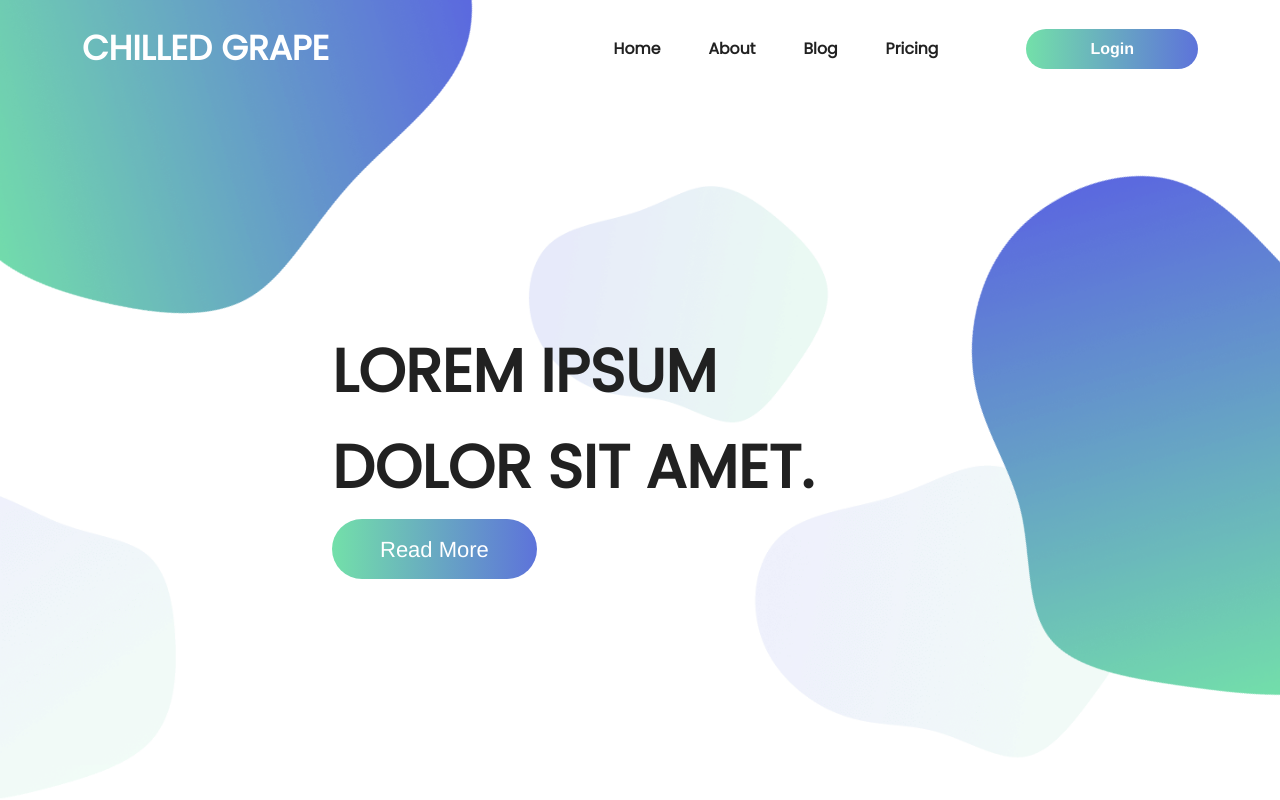
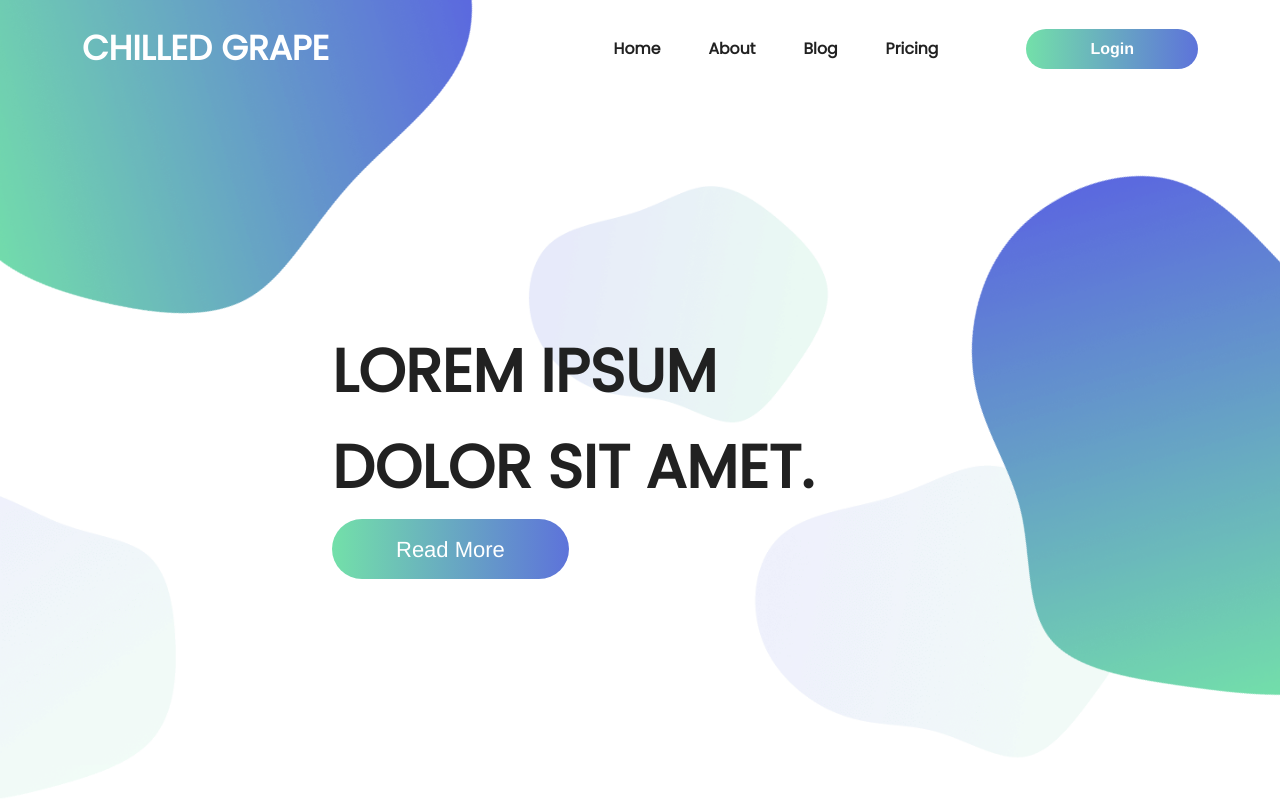
Before and after one commit to Harry-Gardiner/Cold-Banana, a Vue app: page / in a window 1280 px wide. Shown: the top 800 px of the page. Built offline with nearby package versions, Linux system fonts and the light colour scheme; no server answers.

Commit message:
Button - adjusted large button to match design

```diff
--- a/src/App.vue
+++ b/src/App.vue
@@ -70,7 +70,6 @@ h3 {
   font-style: normal;
   font-family: "Poppins", sans-serif;
   font-weight: 700;
-  letter-spacing: 0em;
   margin: 0;
   color: $heading-colour;
   text-transform: uppercase;
--- a/src/components/AppButton.vue
+++ b/src/components/AppButton.vue
@@ -35,7 +35,7 @@ export default {
   &--large {
     font-size: 22px;
     height: 60px;
-    padding: 0 3rem;
+    padding: 0 4rem;
   }
 
   &--small {
```
